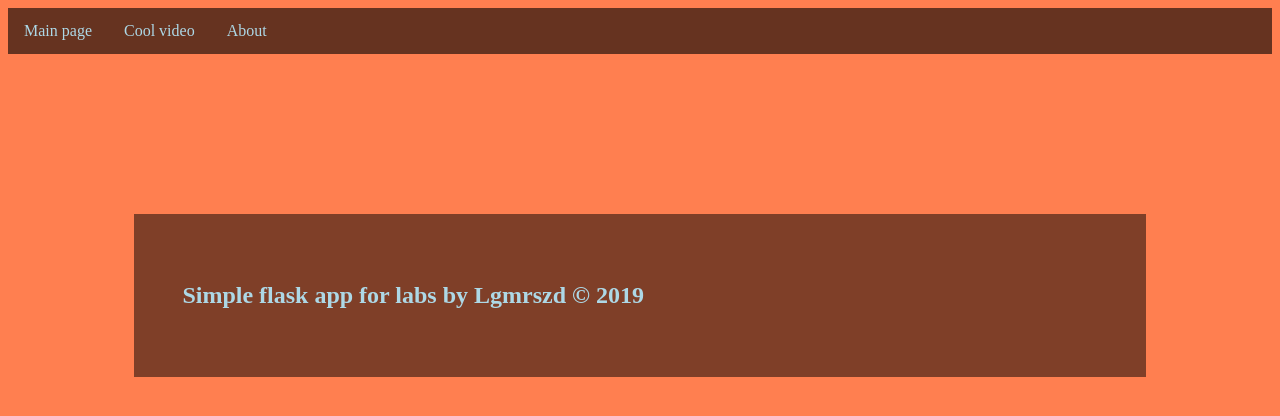
After one commit to Lgmrszd/flask-test-app, a Flask app: page /about in a window 1280 px wide. The commit adds this page. Shown: the top 416 px of the page. Run offline with Flask 2, Linux system fonts and the light colour scheme.

Commit message:
DS Lab 7

```diff
--- a/app.py
+++ b/app.py
@@ -6,12 +6,19 @@ app = Flask(__name__)
 
 @app.route('/')
 def index():
-    return render_template("index.html")
+    with open("static/site-default", "r") as f:
+        config_file = f.read()
+    return render_template("index.html", title="Main page", config_file=config_file)
 
 
 @app.route('/cool_video')
 def cool_video():
-    return redirect("https://www.youtube.com/watch?v=dQw4w9WgXcQ")
+    return render_template("cool_video.html", title="Cool video!!!")
+
+
+@app.route('/about')
+def about():
+    return render_template("about.html", title="About this site")
 
 
 if __name__ == '__main__':
--- /dev/null
+++ b/templates/about.html
@@ -0,0 +1,5 @@
+{% extends "base.html" %}
+
+{% block main_content %}
+<h2>Simple flask app for labs by Lgmrszd © 2019</h2>
+{% endblock %}
--- /dev/null
+++ b/templates/base.html
@@ -0,0 +1,83 @@
+<!DOCTYPE html>
+<html lang="en">
+<head>
+    <meta charset="UTF-8">
+    {% if title %}
+    <title>{{ title }} - Microblog</title>
+    {% else %}
+    <title>Welcome to Microblog</title>
+    {% endif %}
+    <style>
+        ul {
+            list-style-type: none;
+            margin: 0;
+            padding: 0;
+            overflow: hidden;
+            background: rgba(0, 0, 0, 0.6);
+        }
+
+        li {
+            float: left;
+        }
+
+        li a {
+            display: block;
+            color: lightblue;
+            text-align: center;
+            padding: 14px 16px;
+            text-decoration: none;
+        }
+
+        li a:hover {
+            background: rgba(0, 0, 0, 0.3);
+        }
+
+        img {
+            max-width: 100%;
+            max-height: 100%;
+        }
+
+        iframe {
+            max-width: 100%;
+            max-height: 100%;
+        }
+
+        body {
+            color:lightblue;
+            background-color: coral;
+            /* margin: 0; */
+        }
+        a {
+            color: cornflowerblue;
+        }
+        main {
+            background: rgba(0, 0, 0, 0.5);
+            margin: 10em 10% 7em 10%;
+            padding: 3em 3em 3em 3em;
+            align-content: center;
+            overflow: auto;
+            /* margin: 0; */
+        }
+        .code {
+            border:1px solid;
+            width:500px;
+            height:200px;
+            overflow:auto;
+            outline:none;
+            resize:none;
+        }
+    </style>
+</head>
+<body>
+    <ul>
+        <li><a href={{ url_for("index") }}>Main page</a></li>
+        <li><a href={{ url_for("cool_video") }}>Cool video</a></li>
+        <li><a href={{ url_for("about") }}>About</a></li>
+    </ul>
+    {% block body_content %}
+    <main>
+        {% block main_content %}{% endblock %}
+    </main>
+    {% endblock %}
+</body>
+</html>
```
Also changed, not shown: templates/cool_video.html (added, +16 -0 lines), templates/index.html (+25 -11 lines), static/screenshot.png (added), 2 other files.
